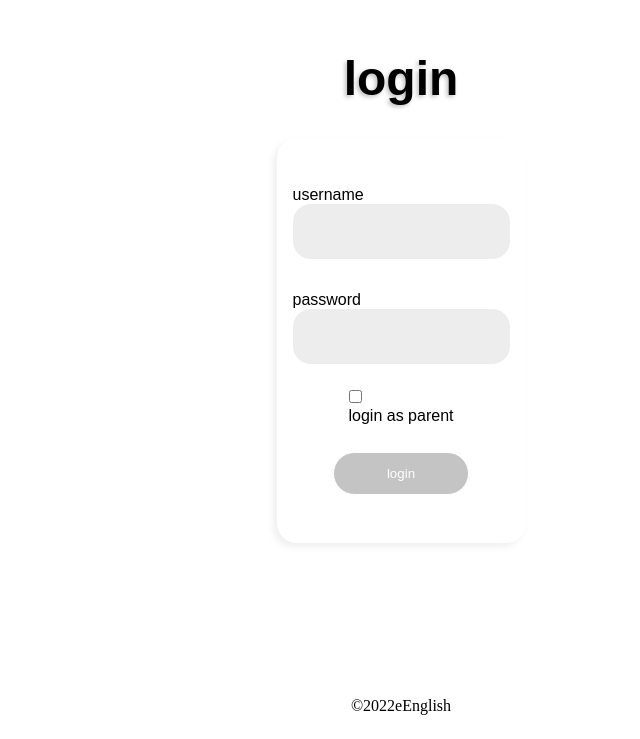
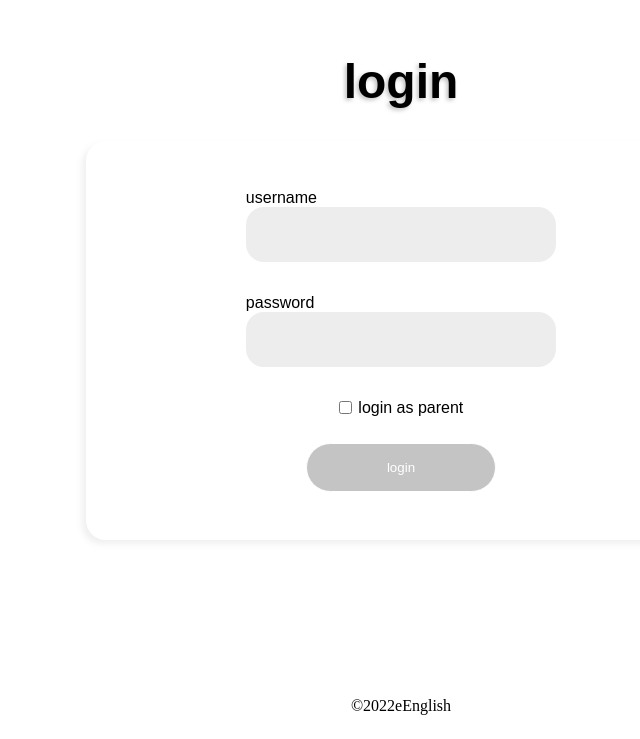
Before and after one commit to 3n0wd3n/Bachelor-Thesis, a Next.js app in the folder BT-master(nextjs)/app/: page / in a window 1280 px wide. Shown: the part 103-842 px from the top of the page, without its empty margins (239-879 px from the left). Built offline with nearby package versions, Linux system fonts and the light colour scheme.

Commit message:
update_css(LoginLabelStyled): display property

```diff
--- a/BT-master(nextjs)/app/components/Login/Login.style.js
+++ b/BT-master(nextjs)/app/components/Login/Login.style.js
@@ -5,10 +5,6 @@ export const LoginFormStyled = styled.form`
   flex-direction: column;
   justify-content: center;
   align-items: center;
-
-  @media (max-width: 700px) {
-    /* we write media query into constants */
-  }
 `;
 
 export const LoginButtonContainer = styled.div`
@@ -27,8 +23,12 @@ export const LoginContainer = styled.div`
   box-shadow: -4px 4px 6px rgba(155, 155, 155, 0.15);
   border-radius: 20px;
   /* padding: top right bottom left; */
-  padding: 3em 1em 3em 1em;
+  padding: 3em 10em 3em 10em;
   margin-top: 2em;
+  @media (max-width: 700px) {
+    /* we write media query into constants */
+    padding: 3em 1em 3em 1em;
+  }
 `;
 
 export const LoginButtonBottomContainer = styled(LoginButtonContainer)`
@@ -41,16 +41,22 @@ export const LoginInputStyled= styled.input`
     color: grey;
     border-radius: 18px;
     background-color: #EDEDED;
-    padding: 1.5em;
+    padding: 1.5em 5em 1.5em 5em;
+    @media (max-width: 700px) {
+      /* we write media query into constants */
+      padding: 1.5em;
+    }
 `;
 
 export const LoginLabelStyled = styled.label`
   cursor: pointer;
-  justify-content: flex-start;
+  margin-top: 2em;
+  display: flex;
+  justify-content: center;
+  align-items: center;
 `;
 
 export const LoginInputCheckboxStyled = styled.input`
-  margin-top: 2em;
   margin-right: 0.5em;
 `;
 
@@ -61,11 +67,14 @@ export const LoginButtonStyled = styled.button`
   border-radius: 30px;
   background: #C4C4C4;
   color: white;
-  padding: 1em 4em 1em 4em;
+  padding: 1.2em 6em 1.2em 6em;
   :hover{
-    background-color: white;
-    border: 1px solid #C4C4C4;
+    background-color: #61C9A8;
+    border: 1px solid #61C9A8;
     transition: 0.7s;
-    color: #C4C4C4;
   }
+  @media (max-width: 700px) {
+      /* we write media query into constants */
+      padding: 1em 4em 1em 4em;
+    }
 `;
```
